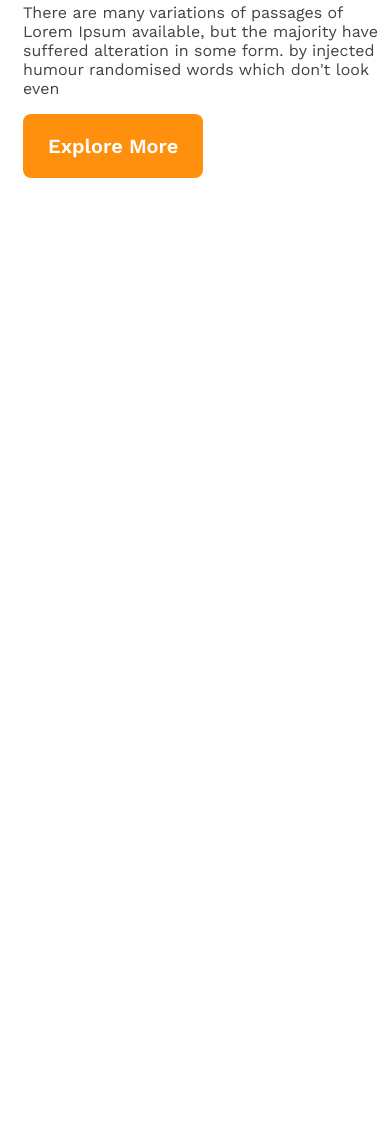
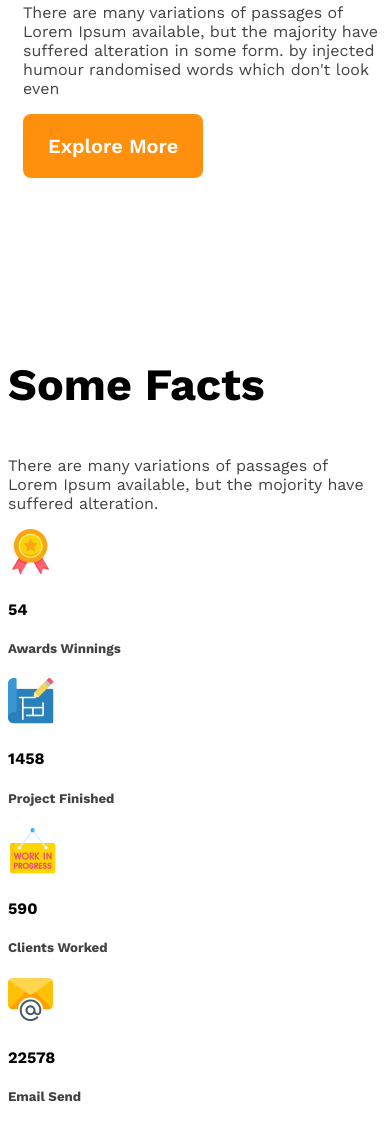
Before and after one commit to RaheelArfeen/G3-Architects, a plain HTML site: page index.html in a window 390 px wide. Shown: the part 2746-3886 px from the top of the page. Before the commit the page ends 2982 px from the top, so only its background shows below. Drawn offline with nearby package versions, Linux system fonts and the light colour scheme.

```diff
--- a/index.html
+++ b/index.html
@@ -29,6 +29,7 @@
     </header>
 
     <main>
+        <!-- teams section start -->
         <section class="teams d-flex">
             <div class="team-img-container">
                 <img src="images/team1.png" alt="">
@@ -37,10 +38,41 @@
                 <img src="images/team4.png" alt="">
             </div>
             <div class="our-features">
-                <h3 class="feature-title"><span id="quick-list" class="l-grey">Quick list</span> <span id="of-our" class="d-grey">of Our</span> <span class="text-primary" id="features">Features</span></h3>
+                <h3 class="section-title"><span id="quick-list" class="l-grey">Quick list</span> <span id="of-our" class="d-grey">of Our</span> <span class="text-primary" id="features">Features</span></h3>
                 <p class="feature-description l-grey">There are many variations of passages of Lorem Ipsum available, but the majority have suffered alteration in some form. by injected humour randomised words which don't look even</p>
                 <button class="btn">Explore More</button>
             </div>
+        </section>
+        <!-- features will enjoy -->
+        <section>
+            <h3 class="section-title">Some Facts</h3>
+            <p class="l-grey">There are many variations of passages of Lorem Ipsum available, but the mojority have suffered alteration.</p>
+            <div class="fact-conttainer">
+                <div class="fact">
+                    <img src="images/icons/ribon.png" alt="" class="fact-icon">
+                    <h4 class="fact-number">54</h4>
+                    <h5 class="fact-name l-grey">Awards Winnings</h5>
+                </div>
+                <div class="fact">
+                    <img src="images/icons/projects.png" alt="" class="fact-icon">
+                    <h4 class="fact-number">1458</h4>
+                    <h5 class="fact-name l-grey">Project Finished</h5>
+                </div>
+                <div class="fact">
+                    <img src="images/icons/customers.png" alt="" class="fact-icon">
+                    <h4 class="fact-number">590</h4>
+                    <h5 class="fact-name l-grey">Clients Worked</h5>
+                </div>
+                <div class="fact">
+                    <img src="images/icons/email.png" alt="" class="fact-icon">
+                    <h4 class="fact-number">22578</h4>
+                    <h5 class="fact-name l-grey">Email Send</h5>
+                </div>
+            </div>
+        </section>
+        <!-- some facts -->
+        <section class="some-facts">
+
         </section>
     </main>
 
--- a/style.css
+++ b/style.css
@@ -50,7 +50,10 @@
     margin-bottom: 50px;
 }
 
-/* ============ header styles ============ */
+.section-title{
+    font-size: 2.8rem;
+    font-weight: 700;
+}
 
 /* ============ Nav styles ============ */
 .navbar{
@@ -110,14 +113,11 @@
     max-width: 530px;
 }
 
-.feature-title{
-    font-size: 2.8rem;
-    font-weight: 700;
-}
-
 #quick-list{
     font-weight: 500;
 }
+
+/*  */
 
 /* responsive media querry */
 
```
